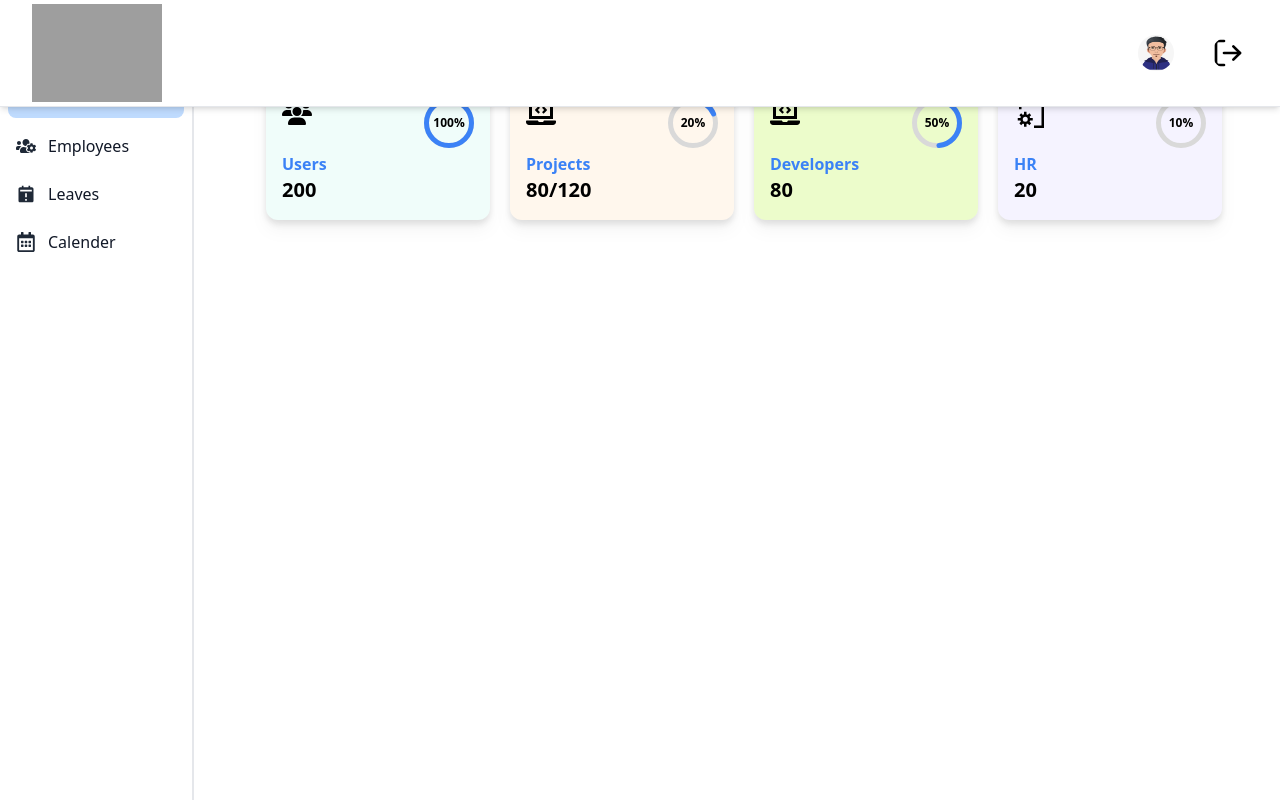
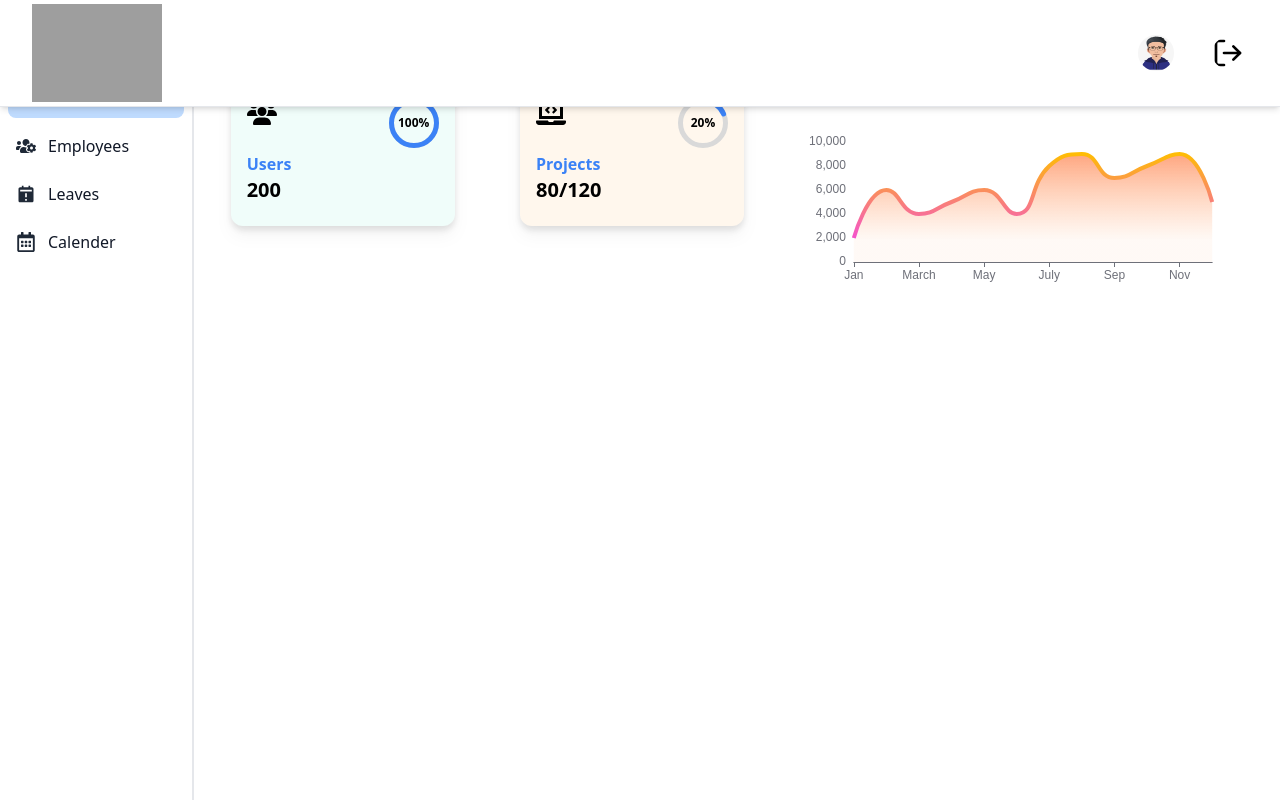
Before and after one commit to ShubhamDhatwalia/Deftsoft, a React (Create React App) app in the folder client/: page /admin/dashboard in a window 1280 px wide. Built offline with nearby package versions, Linux system fonts and the light colour scheme; grey boxes are pictures that could not be loaded.

Commit message:
chart added

```diff
--- a/client/package.json
+++ b/client/package.json
@@ -8,6 +8,8 @@
     "@testing-library/react": "^13.4.0",
     "@testing-library/user-event": "^13.5.0",
     "antd": "^5.19.3",
+    "echarts": "^5.5.1",
+    "echarts-for-react": "^3.0.2",
     "rc-progress": "^4.0.0",
     "react": "^18.3.1",
     "react-circular-progressbar": "^2.1.0",
--- a/client/src/admin/CreateEmployee.js
+++ b/client/src/admin/CreateEmployee.js
@@ -96,7 +96,7 @@ function CreateEmployee({ addEmployee, updateEmployee, isModalOpen, setIsModalOp
             <input
               type="text"
               placeholder="search..."
-              className="employee-details-input bg-slate-300 rounded-3xl px-4 text-xl focus:outline-none pr-10 w-[330px] h-10"
+              className="employee-details-input bg-slate-300 rounded-3xl px-4 text-xl focus:outline-none pr-10 w-[35vw] h-10"
               value={searchQuery}
               onChange={onSearchChange}
             />
--- a/client/src/admin/pages/Dashboard.js
+++ b/client/src/admin/pages/Dashboard.js
@@ -1,18 +1,106 @@
 import React from "react";
 import { Circle } from "rc-progress";
 import { FaUsers } from "react-icons/fa6";
-import CountUp from 'react-countup';
+import CountUp from "react-countup";
 import { FaLaptopCode } from "react-icons/fa";
-import { GrDocumentConfig } from "react-icons/gr";
-
+// import { GrDocumentConfig } from "react-icons/gr";
+import ReactCharts from "echarts-for-react";
+import * as echarts from "echarts";
 
 function Dashboard() {
+  const option = {
+    toolbox: {
+      feature: {
+        saveAsImage: {},
+      },
+    },
+
+    tooltip: {
+      trigger: "axis",
+      axisPointer: {
+        type: "cross",
+      },
+      backgroundcolor: "rgba(0,0,0,0.59)",
+      borderwidth: 0,
+    },
+
+    xAxis: [
+      {
+        type: "category",
+        boundaryGap: false,
+        data: [
+          "Jan",
+          "Feb",
+          "March",
+          "Apirl",
+          "May",
+          "Jun",
+          "July",
+          "August",
+          "Sep",
+          "Oct",
+          "Nov",
+          "Dec",
+        ],
+      },
+    ],
+
+    yAxis: [
+      {
+        type: "value",
+        splitLine: {
+          show: false,
+        },
+      },
+    ],
+    series: [
+      {
+        type: "line",
+        smooth: "true",
+        lineStyle: {
+          color: new echarts.graphic.LinearGradient(0, 0, 0, 1, [
+            {
+              offset: 0,
+              color: "rgb(255, 191, 0)",
+            },
+            {
+              offset: 1,
+              color: "#F450D3",
+            },
+          ]),
+
+          width: 4,
+        },
+
+        areaStyle: {
+          opacity: 0.5,
+          color: new echarts.graphic.LinearGradient(0, 0, 0, 0.8, [
+            {
+              offset: 0,
+              color: "#FE4C00",
+            },
+            {
+              offset: 1,
+              color: "rgba(255,144, 70, 0.1)",
+            },
+          ]),
+        },
+        showSymbol: false,
+        data: [
+          2000, 6000, 4000, 5000, 6000, 4000, 8000, 9000, 7000, 8000, 9000,
+          5000,
+        ],
+      },
+    ],
+  };
+
   return (
     <>
       {/* ---------- Progress bars ----------- */}
 
-      <div className="flex justify-center flex-wrap mt-6 gap-5">
-        <div className="bg-teal-50  p-4 rounded-xl drop-shadow-lg hover:scale-105 transition duration-200">
+      <div className="flex flex-col items-center justify-center">
+        <div className="flex justify-around flex-wrap mt-6 gap-5 w-full ">
+          <div className="bg-teal-50  p-4 rounded-xl drop-shadow-lg hover:scale-105 transition duration-200 h-36">
             <div className="mb-1 text-center flex justify-between gap-28">
               <FaUsers size={30} />
               <div className="relative" style={{ width: 50, height: 50 }}>
@@ -40,7 +128,7 @@ function Dashboard() {
             </div>
           </div>
 
-        <div className="bg-orange-50  p-4 rounded-xl drop-shadow-lg hover:scale-105 transition duration-200">
+          <div className="bg-orange-50  p-4 rounded-xl drop-shadow-lg hover:scale-105 transition duration-200 h-36">
             <div className="mb-1 text-center flex justify-between gap-28">
               <FaLaptopCode size={30} />
               <div className="relative" style={{ width: 50, height: 50 }}>
@@ -57,7 +145,9 @@ function Dashboard() {
             </div>
 
             <div className="flex-col items-center gap-10">
-            <h2 className="text-blue-500 text-base font-semibold">Projects</h2>
+              <h2 className="text-blue-500 text-base font-semibold">
+                Projects
+              </h2>
               <CountUp
                 start={0}
                 end={80}
@@ -65,11 +155,14 @@ function Dashboard() {
                 duration={5}
                 className="text-xl font-bold"
               />
-            <span className="text-xl font-bold" >/120</span>
+              <span className="text-xl font-bold">/120</span>
             </div>
           </div>
 
-        <div className="bg-lime-100  p-4 rounded-xl drop-shadow-lg hover:scale-105 transition duration-200">
+          <div className=" chart w-[35vw]  ">
+          <ReactCharts option={option} style={{ height: '250px', width: '100%' }} />
+        </div>
+          {/* <div className="bg-lime-100  p-4 rounded-xl drop-shadow-lg hover:scale-105 transition duration-200">
             <div className="mb-1 text-center flex justify-between gap-28">
               <FaLaptopCode size={30} />
               <div className="relative" style={{ width: 50, height: 50 }}>
@@ -125,7 +218,10 @@ function Dashboard() {
                 className="text-xl font-bold"
               />
             </div>
+          </div> */}
         </div>
+
+
       </div>
     </>
   );
--- a/client/src/admin/pages/Employees.js
+++ b/client/src/admin/pages/Employees.js
@@ -62,8 +62,8 @@ function Employees() {
 
   return (
     <>
-      <div className="flex flex-wrap justify-center gap-4 mt-7 mb-5 mx-4">
-        <div className="flex-2 bg-blue-50 rounded-xl py-3 max-h-[575px]">
+      <div className="flex flex-wrap justify-center gap-4 py-7 items-center mx-4">
+        <div className=" flex-2 bg-blue-50 rounded-xl py-3 h-[80vh]">
           <h4 className="text-xl text-slate-600 font-bold text-center mb-6">Employees Details</h4>
           <CreateEmployee
             addEmployee={addEmployee}
@@ -82,7 +82,7 @@ function Employees() {
             openDetailsModal={openDetailsModal}
           />
         </div>
-        <div className="flex-1 bg-white rounded-xl h-[575px]">
+        <div className="flex-1 bg-white rounded-xl h-[80vh]">
           <EMgraph />
         </div>
       </div>
--- a/client/src/index.css
+++ b/client/src/index.css
@@ -2,6 +2,10 @@
 @tailwind components;
 @tailwind utilities;
 
+*{
+  margin: 0;
+  padding: 0;
+}
 
 @media (max-width: 639px) {
     .sidebar {
@@ -9,6 +13,13 @@
     }
 
   }
+
+  @media (max-width: 540px) {
+    .employee-details-input{
+      width: 85vw;
+  }
+  }
+
   @media (min-width: 639px) {
     .MobileSidebar{
       display: none;
```
Also changed, not shown: 1 other file (tests, documents, lock files or other folders). Lines whose indentation alone changed are shown as unchanged.
